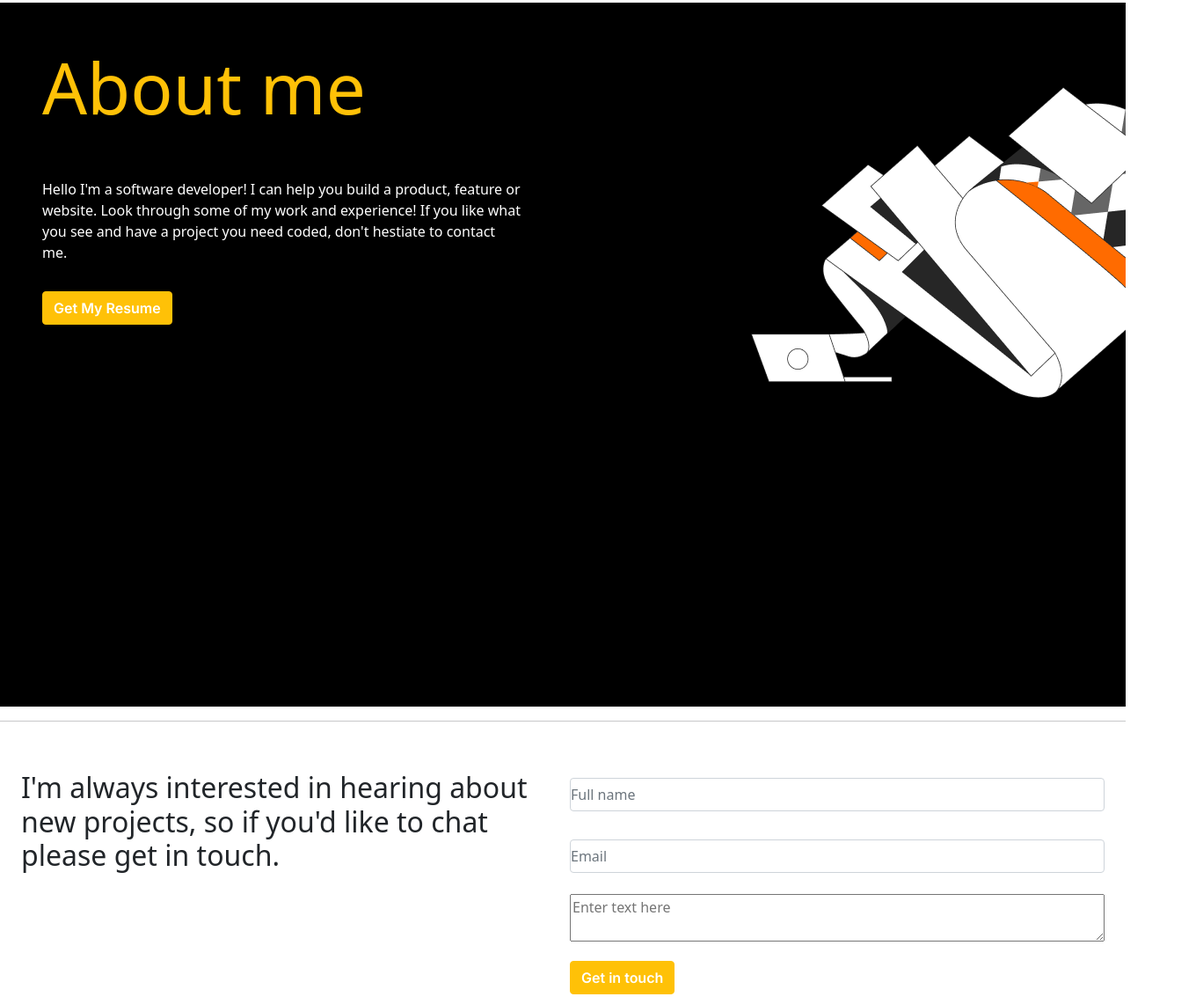
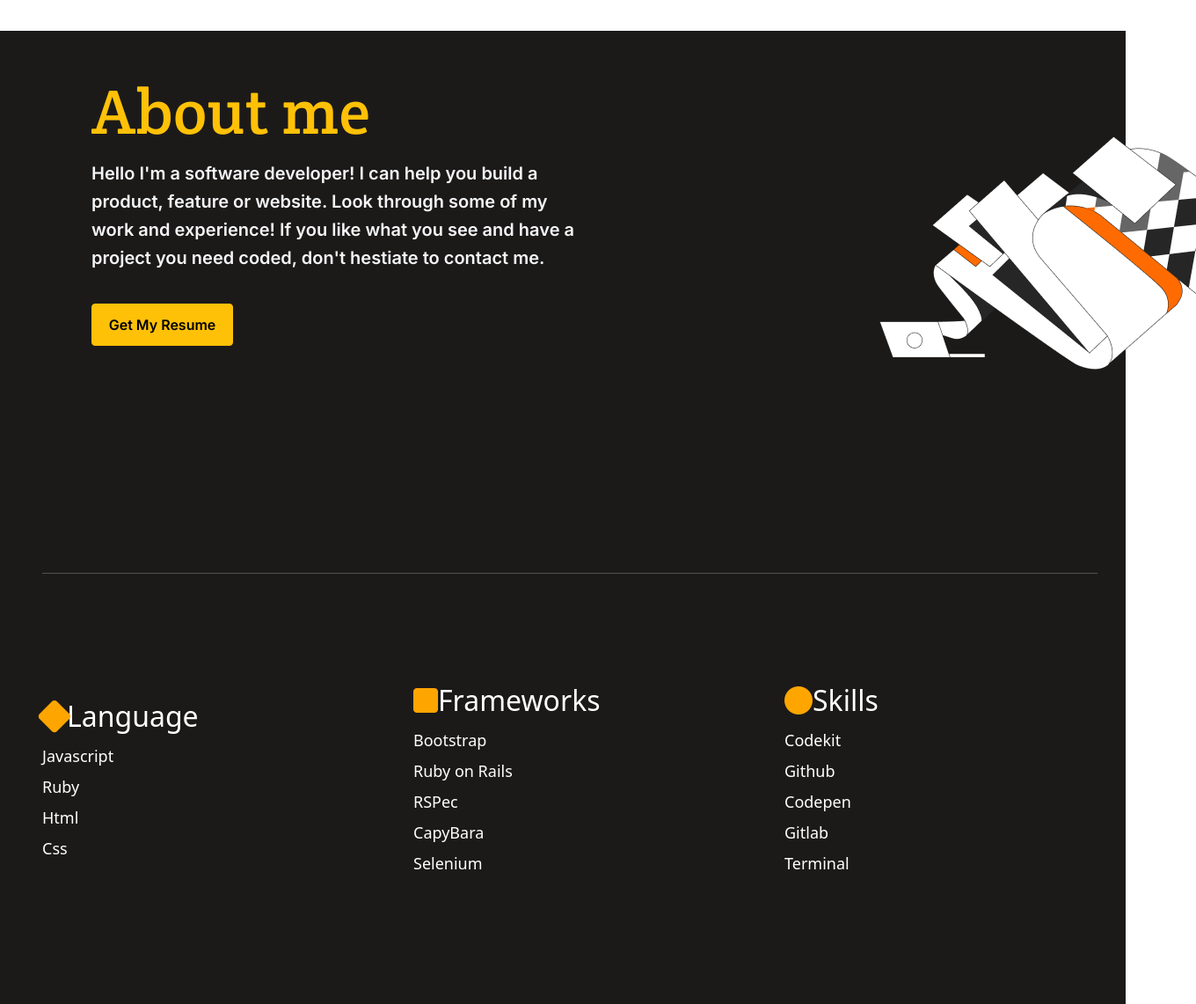
Before and after one commit to Fene-87/Portfolio-Bootstrap, a website: page index.html in a window 1280 px wide. Shown: the part 2565-3706 px from the top of the page at 88% size, 1360 px wide, since content can reach past the window. Drawn offline with nearby package versions, Linux system fonts and the light colour scheme.

Commit message:
Make linters check

```diff
--- a/index.html
+++ b/index.html
@@ -101,7 +101,7 @@
     </section>
 
     <section class="row gap-2 no-gutters mt-3 justify-content-center mb-5">
-        <div class="card col-lg-3" style="padding:0; margin:0; background-repeat: no-repeat; width: 369px; height: 435px; background: linear-gradient(179.35deg, rgba(38, 38, 38, 0) 0.85%, rgba(38, 38, 38, 0.9) 84%), url(/img/card2.png);">
+        <div class="card col-lg-3 sec-two-div">
             <div class="card-body">
             <h4 class="card-title pt-5 text-white">Professional Art <br/> Printing Data</h4>
             <p class="card-text pt-4 text-white">
@@ -123,7 +123,7 @@
             </div>
                 <button type="button" class="btn btn-warning  text-white w-100">See Project</button>
         </div>
-        <div class="card col-lg-3" style="padding:0; margin:0; background-repeat: no-repeat; width: 369px; height: 435px; background: linear-gradient(179.35deg, rgba(38, 38, 38, 0) 0.85%, rgba(38, 38, 38, 0.9) 84%), url(/img/card3.png);">
+        <div class="card col-lg-3 sec-two-div">
             <div class="card-body">
             <h4 class="card-title pt-5 text-white">Professional Art <br/> Printing Data</h4>
             <p class="card-text pt-4 text-white">
@@ -145,7 +145,7 @@
             </div>
             <button type="button" class="btn btn-warning text-white w-100">See Project</button>
         </div>
-        <div class="card col-lg-3" style="padding:0; margin:0; background-repeat: no-repeat; width: 369px; height: 435px; background: linear-gradient(179.35deg, rgba(38, 38, 38, 0) 0.85%, rgba(38, 38, 38, 0.9) 84%), url(/img/card4.png);">
+        <div class="card col-lg-3 sec-two-div">
             <div class="card-body">
             <h4 class="card-title pt-5 text-white">Professional Art <br/> Printing Data</h4>
             <p class="card-text pt-4 text-white">
@@ -167,7 +167,7 @@
             </div>
             <button type="button" class="btn btn-warning text-white w-100">See Project</button>
         </div>
-        <div class="card col-lg-3" style="padding:0; margin:0; background-repeat: no-repeat; width: 369px; height: 435px; background: linear-gradient(179.35deg, rgba(38, 38, 38, 0) 0.85%, rgba(38, 38, 38, 0.9) 84%), url(/img/card2.png);">
+        <div class="card col-lg-3 sec-two-div">
             <div class="card-body">
             <h4 class="card-title pt-5 text-white">Professional Art <br/> Printing Data</h4>
             <p class="card-text pt-4 text-white">
@@ -189,7 +189,7 @@
             </div>
             <button type="button" class="btn btn-warning text-white w-100">See Project</button>
         </div>
-        <div class="card col-lg-3" style="padding:0; margin:0; background-repeat: no-repeat; width: 369px; height: 435px; background: linear-gradient(179.35deg, rgba(38, 38, 38, 0) 0.85%, rgba(38, 38, 38, 0.9) 84%), url(/img/card3.png);">
+        <div class="card col-lg-3 sec-two-div">
             <div class="card-body">
             <h4 class="card-title pt-5 text-white">Professional Art <br/> Printing Data</h4>
             <p class="card-text pt-4 text-white">
@@ -211,7 +211,7 @@
             </div>
             <button type="button" class="btn btn-warning text-white w-100">See Project</button>
         </div>
-        <div class="card col-lg-3" style="padding:0; margin:0; background-repeat: no-repeat; width: 369px; height: 435px; background: linear-gradient(179.35deg, rgba(38, 38, 38, 0) 0.85%, rgba(38, 38, 38, 0.9) 84%), url(/img/card4.png);">
+        <div class="card col-lg-3 sec-two-div">
             <div class="card-body">
             <h4 class="card-title pt-5 text-white">Professional Art <br/> Printing Data</h4>
             <p class="card-text pt-4 text-white">
@@ -236,42 +236,44 @@
 
     </section>
 
-    <section class="mt-5">
-        <section class="bg-image" style="background-image: url(/img/about.png); width: 100%; height: 100vh;">
-            <h2 class="text-warning display-1 px-5 py-5">About me</h2>
-            <p class="text-white px-5 w-50">
+    <section class="third-section">
+        <section class="about-me">
+            <h2 class="text-warning">About me</h2>
+            <p class="mt-5">
                 Hello I'm a software developer! I can help you build a product,
                 feature or website. Look through some of my work and experience!
                 If you like what you see and have a project you need coded, don't
                 hestiate to contact me.
             </p>
-            <button type="button" class="btn btn-warning text-white mx-5 mt-3" data-bs-toggle="modal" data-bs-target="#languageModal">Get My Resume</button>
+            <button type="button" class="about-button btn btn-warning">Get My Resume</button>
         </section>
-        <hr />
-        <section class="modal" id="languageModal">
-            <ul class="">
-                <li class="list-header"><i class="fa-solid fa-square skills-icon icon-transform"></i>Language</li>
-                <li class="text-white">Javascript</li>
-                <li class="text-white">Ruby</li>
-                <li class="text-white">Html</li>
-                <li class="text-white">Css</li>
+        <hr class="mx-5"/>
+        <section class=" mt-5 py-5 align-items-start gap-5">
+            <div class="row">
+            <ul class="col-md-3 d-flex flex-column list-unstyled gap-2 items-center justify-content-center mt-2 mx-5 text-white">
+                <li class="list-header"><i class="fa-solid fa-square skills-icon icon-transform icon-color"></i>Language</li>
+                <li class="list-items">Javascript</li>
+                <li class="list-items">Ruby</li>
+                <li class="list-items">Html</li>
+                <li class="list-items">Css</li>
             </ul>
-             <ul class="">
-                <li class=""><i class="fa-solid fa-square skills-icon"></i>Frameworks</li>
-                <li class="">Bootstrap</li>
-                <li class="">Ruby on Rails</li>
-                <li class="">RSPec</li>
-                <li class="">CapyBara</li>
-                <li class="">Selenium</li>
+             <ul class="col-md-3 d-flex flex-column list-unstyled gap-2 items-center justify-content-center mt-2 mx-5 text-white">
+                <li class="list-header"><i class="fa-solid fa-square skills-icon icon-color"></i>Frameworks</li>
+                <li class="list-items">Bootstrap</li>
+                <li class="list-items">Ruby on Rails</li>
+                <li class="list-items">RSPec</li>
+                <li class="list-items">CapyBara</li>
+                <li class="list-items">Selenium</li>
             </ul>
-            <ul class="">
-                <li class=""><i class="fa-solid fa-circle skills-icon"></i>Skills</li>
-                <li class="">Codekit</li>
-                <li class="">Github</li>
-                <li class="">Codepen</li>
-                <li class="">Gitlab</li>
-                <li class="">Terminal</li>
+            <ul class="col-md-3 d-flex flex-column list-unstyled gap-2 items-center justify-content-center mt-2 mx-5 text-white">
+                <li class="list-header"><i class="fa-solid fa-circle skills-icon icon-color"></i>Skills</li>
+                <li class="list-items">Codekit</li>
+                <li class="list-items">Github</li>
+                <li class="list-items">Codepen</li>
+                <li class="list-items">Gitlab</li>
+                <li class="list-items">Terminal</li>
             </ul>
+            </div>
         </section>
     </section>
 
@@ -289,7 +291,7 @@
         </form>
     </div>
     <br>
-     <hr class="" style="border-top: 1px solid #8c8b8b;">
+     <hr class="bottom-hr">
     <ul class="d-flex list-unstyled gap-2 items-center justify-content-center mt-2 mx-5">
         <li>
             <a href="https://github.com/mohisa302">
--- a/style.css
+++ b/style.css
@@ -22,17 +22,13 @@
   background-repeat: no-repeat;
 }
 
-.card2 {
-
-}
-
 .page1-img {
-    background-image: url(./img/desktop-ver.png);
-    height: 110vh;
+  background-image: url(./img/desktop-ver.png);
+  height: 110vh;
 }
 
 .icon {
-    color: #091e42;
+  color: #091e42;
 }
 
 .h1-text {
@@ -52,3 +48,148 @@
   font-size: 16px;
   color: #fff;
 }
+
+.third-section {
+  margin-top: 80px;
+  display: flex;
+  flex-direction: column;
+  background-color: #1c1a19;
+}
+
+.about-me {
+  padding-top: 3rem;
+  background-image: url(./img/Group-resized.png);
+  background-repeat: no-repeat;
+  background-position: 400px 420px;
+  height: 600px;
+  width: 100%;
+}
+
+.about-me h2 {
+  font-family: 'Crete Round', sans-serif;
+  font-weight: 400;
+  font-size: 72px;
+  line-height: 88px;
+  letter-spacing: 0.37px;
+  height: 50px;
+  margin-left: 24px;
+}
+
+.about-me p {
+  height: 148px;
+  margin-top: 15px;
+  margin-left: 24px;
+  font-family: 'Inter', sans-serif;
+  font-weight: 400;
+  font-size: 16px;
+  line-height: 24px;
+  color: #f4f5f7;
+}
+
+.about-button {
+  margin-left: 24px;
+  gap: 10px;
+  width: 161px;
+  height: 48px;
+  font-family: 'Inter', sans-serif;
+  font-weight: 700;
+  font-size: 17px;
+  letter-spacing: 3%;
+  color: #fff;
+  border-style: none;
+  cursor: pointer;
+}
+
+.third-section hr {
+  width: 300px;
+  color: #f4f5f7;
+}
+
+.icon-transform {
+  transform: rotate(-45deg);
+}
+
+.sec-two-div {
+  padding: 0;
+  margin: 0;
+  width: 369px;
+  height: 435px;
+  background: linear-gradient(179.35deg, rgba(38, 38, 38, 0) 0.85%, rgba(38, 38, 38, 0.9) 84%), url(/img/card2.png);
+  background-repeat: no-repeat;
+}
+
+.list-header {
+  font-size: 32px;
+}
+
+.list-items {
+  font-size: 18px;
+}
+
+.icon-color {
+  color: orange;
+}
+
+.bottom-hr {
+  border-top: 1px solid #8c8b8b;
+}
+
+@media screen and (min-width: 768px) {
+  .third-section {
+    max-width: 1440px;
+    height: 1150px;
+  }
+
+  .about-me {
+    margin-left: 80px;
+    background-image: url(./img/Frame-two.png);
+    background-position: 920px 120px;
+    height: 600px;
+    max-width: 1346px;
+  }
+
+  .about-me h2 {
+    margin-left: 24px;
+  }
+
+  .about-me p {
+    margin-top: 15px;
+    margin-left: 24px;
+    font-size: 20px;
+    line-height: 32px;
+    width: 566px;
+  }
+
+  .about-button {
+    margin-left: 24px;
+  }
+
+  .third-section hr {
+    width: 1200px;
+  }
+
+  .frameworks {
+    height: 596px;
+    max-width: 1200px;
+    flex-direction: row;
+    margin-left: 100px;
+    padding-top: 0;
+    justify-content: space-between;
+  }
+
+  .skill-items {
+    justify-content: flex-start;
+    align-items: flex-start;
+    height: 300px;
+    margin-top: 120px;
+  }
+
+  .list-header {
+    width: 228px;
+    font-size: 32px;
+  }
+
+  .items {
+    font-size: 20px;
+  }
+}
```
Also changed, not shown: package.json (+19 -1 lines), .github/workflows/linters.yml (added), img/Frame-two.png (added), img/Group-resized.png (added), 1 other file.
